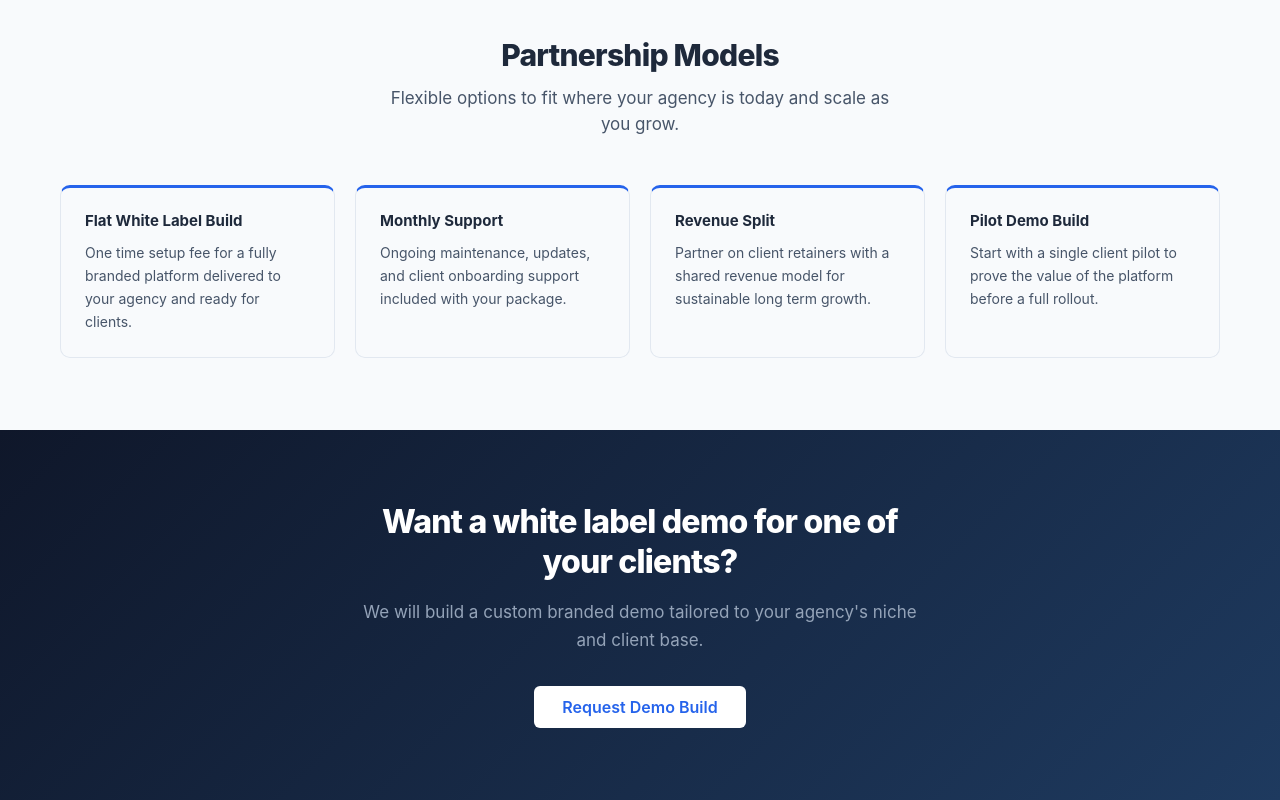
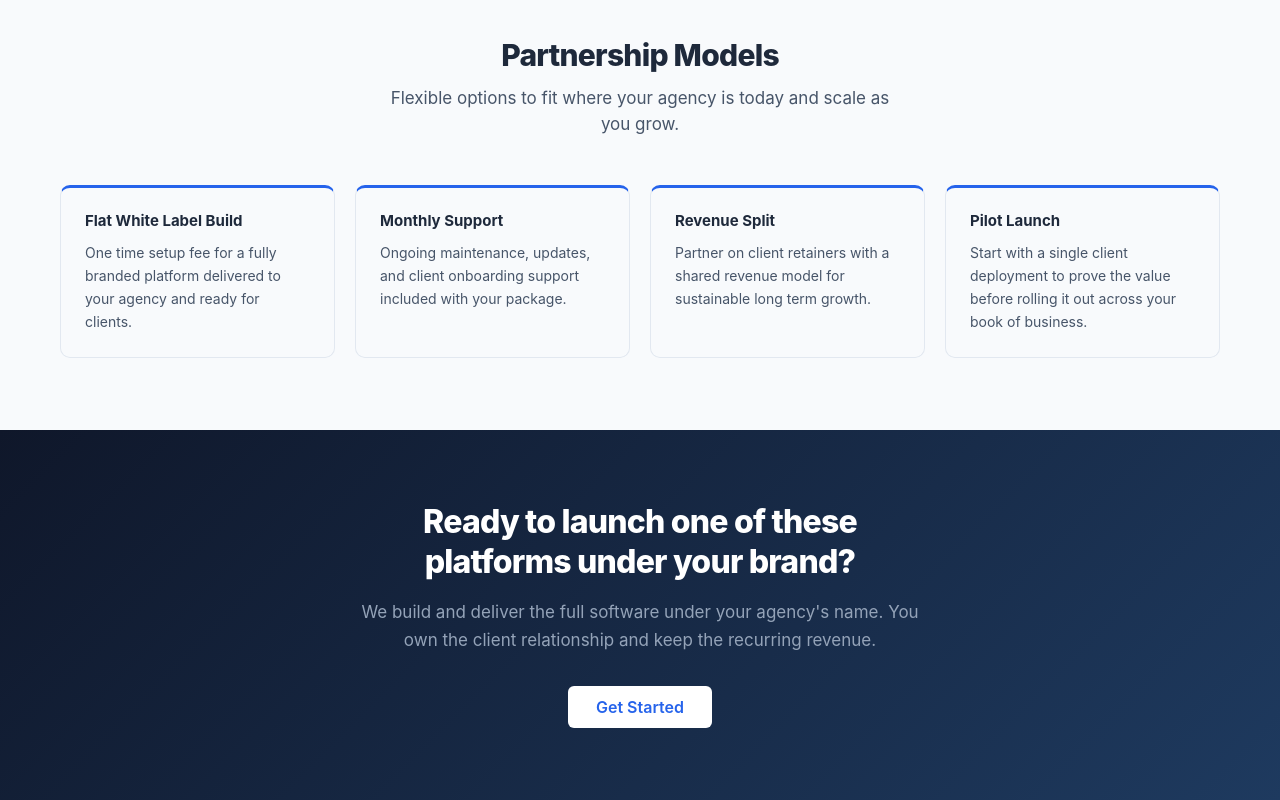
Before and after one commit to AaronC1992/agency-platform-demo-suite, a React (Vite) app: page / in a window 1280 px wide. Shown: the part 2018-2818 px from the top of the page. Built offline with nearby package versions, Linux system fonts and the light colour scheme.

Commit message:
Reword demo-selling copy to reflect full software/service

```diff
--- a/src/components/DemoHub.jsx
+++ b/src/components/DemoHub.jsx
@@ -138,8 +138,8 @@ const partnershipModels = [
     desc: 'Partner on client retainers with a shared revenue model for sustainable long term growth.',
   },
   {
-    title: 'Pilot Demo Build',
-    desc: 'Start with a single client pilot to prove the value of the platform before a full rollout.',
+    title: 'Pilot Launch',
+    desc: 'Start with a single client deployment to prove the value before rolling it out across your book of business.',
   },
 ]
 
@@ -262,10 +262,10 @@ export default function DemoHub({ onOpenDemo }) {
       <section className="section cta-section">
         <div className="container">
           <div className="cta-inner">
-            <h2>Want a white label demo for one of your clients?</h2>
-            <p>We will build a custom branded demo tailored to your agency's niche and client base.</p>
+            <h2>Ready to launch one of these platforms under your brand?</h2>
+            <p>We build and deliver the full software under your agency's name. You own the client relationship and keep the recurring revenue.</p>
             <button className="btn btn-white btn-lg" onClick={() => setShowModal(true)}>
-              Request Demo Build
+              Get Started
             </button>
           </div>
         </div>
@@ -273,12 +273,12 @@ export default function DemoHub({ onOpenDemo }) {
 
       {/* Contact Modal */}
       {showModal && (
-        <Modal title="Request a Demo Build" onClose={handleClose}>
+        <Modal title="Request a Platform Build" onClose={handleClose}>
           {submitted ? (
             <div className="success-message">
               <div className="success-icon">✓</div>
               <h3>Request Received</h3>
-              <p>Thanks for reaching out. We will follow up within 1 business day to discuss your demo build.</p>
+              <p>Thanks for reaching out. We will follow up within 1 business day to talk through your platform and next steps.</p>
               <button className="btn btn-primary" onClick={handleClose}>Close</button>
             </div>
           ) : (
```
